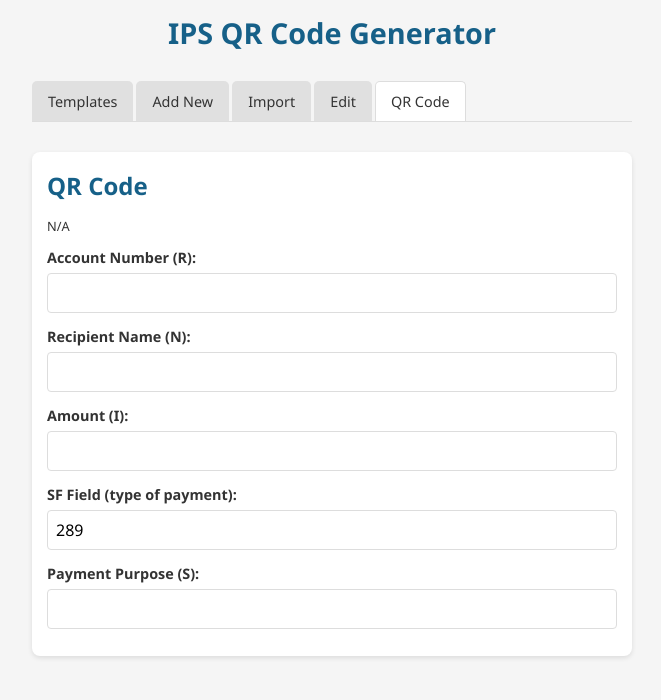
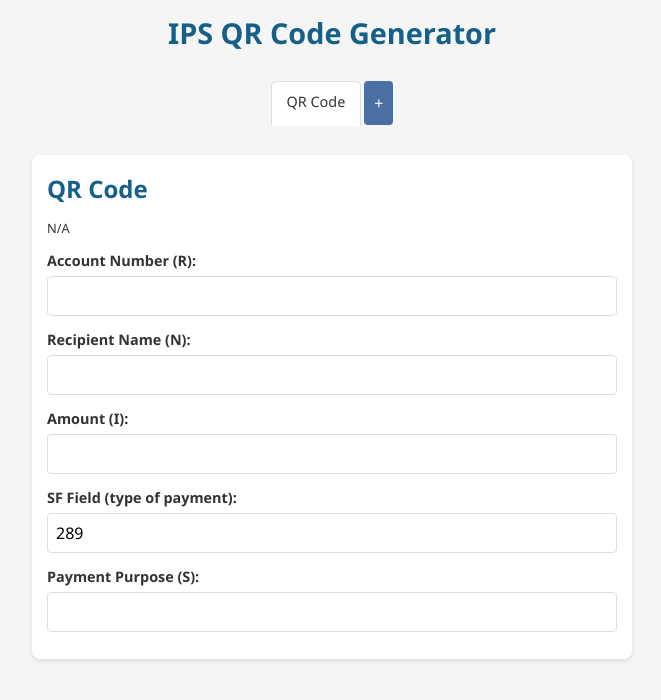
Before and after one commit to dimmik/ips, a plain HTML site: page index.html in a window 1280 px wide. Both pictures are taken after a click on the element "QR Code". Shown: the whole page, without its empty margins (308-969 px from the left). Drawn offline with Linux system fonts and the light colour scheme.

Commit message:
focus on qr code

```diff
--- a/index.html
+++ b/index.html
@@ -162,6 +162,12 @@
             font-size: 0.9rem;
         }
 
+        .header-controls {
+            display: flex;
+            justify-content: center;
+            margin-bottom: 15px;
+        }
+
         .tabs {
             display: flex;
             border-bottom: 1px solid var(--border-color);
@@ -245,6 +251,42 @@
             margin-bottom: 5px;
         }
 
+        .dropdown {
+            position: relative;
+            display: inline-block;
+        }
+
+        .dropbtn {
+            background-color: var(--primary-color);
+            color: white;
+            padding: 10px;
+            font-size: 16px;
+            border: none;
+            cursor: pointer;
+        }
+
+        .dropdown-content {
+            display: none;
+            position: absolute;
+            background-color: #f9f9f9;
+            min-width: 160px;
+            box-shadow: 0px 8px 16px 0px rgba(0,0,0,0.2);
+            z-index: 1;
+        }
+
+        .dropdown-content a {
+            color: black;
+            padding: 12px 16px;
+            text-decoration: none;
+            display: block;
+        }
+
+        .dropdown-content a:hover {background-color: #f1f1f1}
+
+        .show {display:block;}
+
+
+
         .validation-message {
             color: #f44336;
             font-size: 0.9rem;
@@ -292,15 +334,20 @@
     <div class="container">
         <h1>IPS QR Code Generator</h1>
 
-        <div class="tabs">
-            <div class="tab active" data-tab="templates"><span class="tab-label">Templates</span></div>
-            <div class="tab" data-tab="add-template"><span class="tab-label">Add New</span></div>
-            <div class="tab" data-tab="import-template"><span class="tab-label">Import</span></div>
-            <div class="tab" data-tab="edit-template-container"><span class="tab-label">Edit</span></div>
-            <div class="tab" data-tab="qr-code"><span class="tab-label">QR Code</span></div>
+        <div class="header-controls">
+            <div class="tab active" data-tab="qr-code"><span class="tab-label">QR Code</span></div>
+            <div class="dropdown">
+                <button class="dropbtn">+</button>
+                <div class="dropdown-content">
+                    <a href="#" data-tab="templates">Templates</a>
+                    <a href="#" data-tab="add-template">Add New</a>
+                    <a href="#" data-tab="import-template">Import</a>
+                    <a href="#" data-tab="edit-template-container">Edit</a>
+                </div>
+            </div>
         </div>
 
-        <div id="templates" class="tab-content active">
+        <div id="templates" class="tab-content">
             <div class="card">
                 <h2>Your Templates</h2>
                 <div class="table-responsive">
@@ -650,15 +697,30 @@
 
         // Set up event listeners
         function setupEventListeners() {
+            // Dropdown click
+            document.querySelector('.dropbtn').addEventListener('click', () => {
+                document.querySelector('.dropdown-content').classList.toggle('show');
+            });
+
+            // Close the dropdown if the user clicks outside of it
+            window.onclick = function(event) {
+                if (!event.target.matches('.dropbtn')) {
+                    const dropdowns = document.getElementsByClassName("dropdown-content");
+                    for (let i = 0; i < dropdowns.length; i++) {
+                        const openDropdown = dropdowns[i];
+                        if (openDropdown.classList.contains('show')) {
+                            openDropdown.classList.remove('show');
+                        }
+                    }
+                }
+            }
+
             // Tab switching
-            tabLinks.forEach(tab => {
-                tab.addEventListener('click', () => {
-                    tabLinks.forEach(t => t.classList.remove('active'));
-                    tabContents.forEach(t => t.classList.remove('active'));
-
-                    tab.classList.add('active');
+            document.querySelectorAll('.tab, .dropdown-content a').forEach(tab => {
+                tab.addEventListener('click', (e) => {
+                    e.preventDefault();
                     const tabId = tab.getAttribute('data-tab');
-                    document.getElementById(tabId).classList.add('active');
+                    showTab(tabId);
                 });
             });
 
@@ -922,15 +984,24 @@
 
         // Show a specific tab
         function showTab(tabId) {
-            tabLinks.forEach(tab => tab.classList.remove('active'));
             tabContents.forEach(content => content.classList.remove('active'));
+            document.getElementById(tabId).classList.add('active');
 
-            document.querySelector(`.tab[data-tab="${tabId}"]`).classList.add('active');
-            document.getElementById(tabId).classList.add('active');
+            document.querySelectorAll('.tab').forEach(tab => tab.classList.remove('active'));
+            const activeTab = document.querySelector(`.tab[data-tab="${tabId}"]`);
+            if (activeTab) {
+                activeTab.classList.add('active');
+            } else {
+                // if the tab is in the dropdown, we still want the main QR code tab to not be active
+                document.querySelector('.tab[data-tab="qr-code"]').classList.remove('active');
+            }
         }
 
         // Initialize the app
-        window.addEventListener('DOMContentLoaded', init);
+        window.addEventListener('DOMContentLoaded', () => {
+            init();
+            showTab('qr-code');
+        });
     </script>
 </body>
 </html>
```
